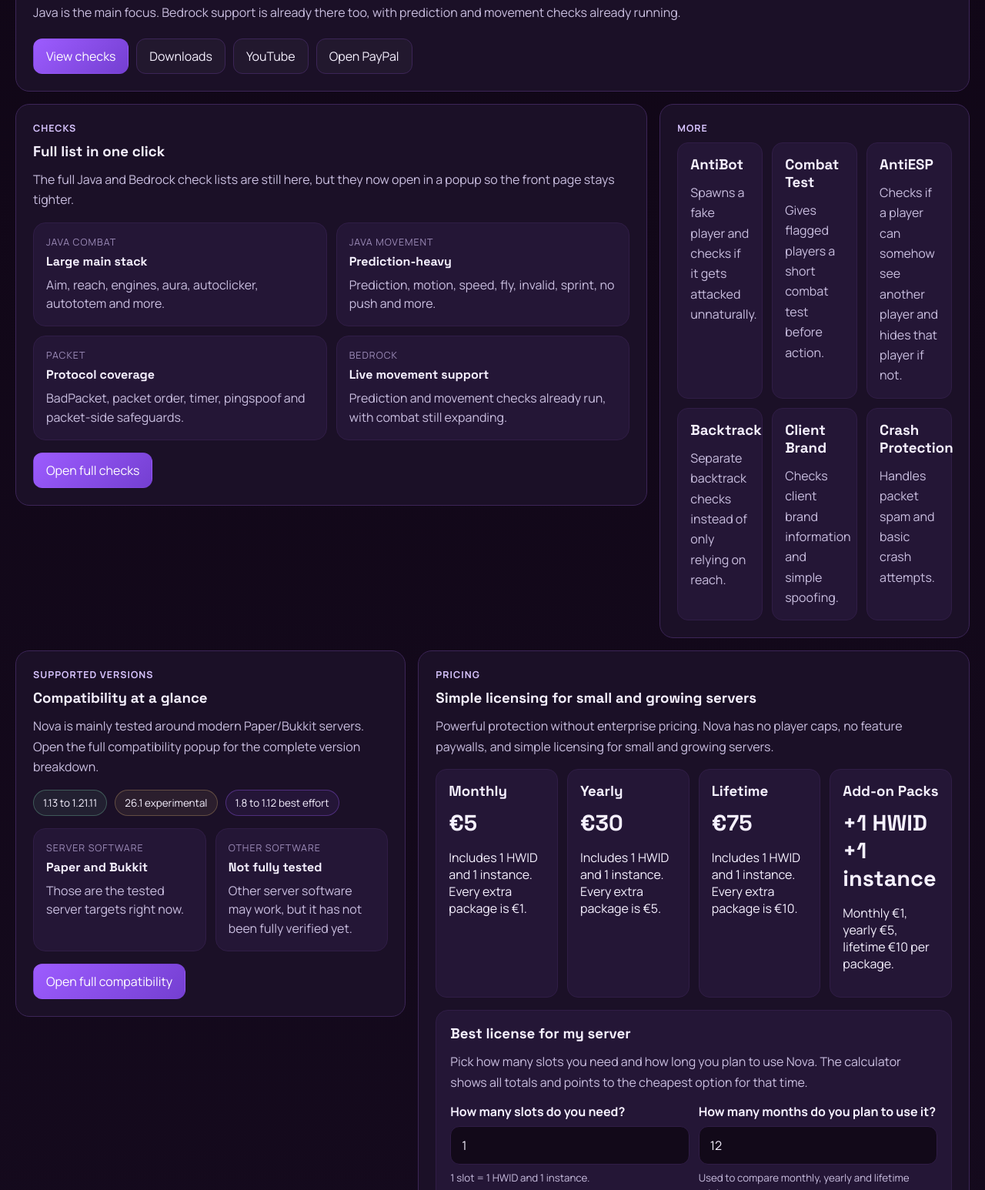
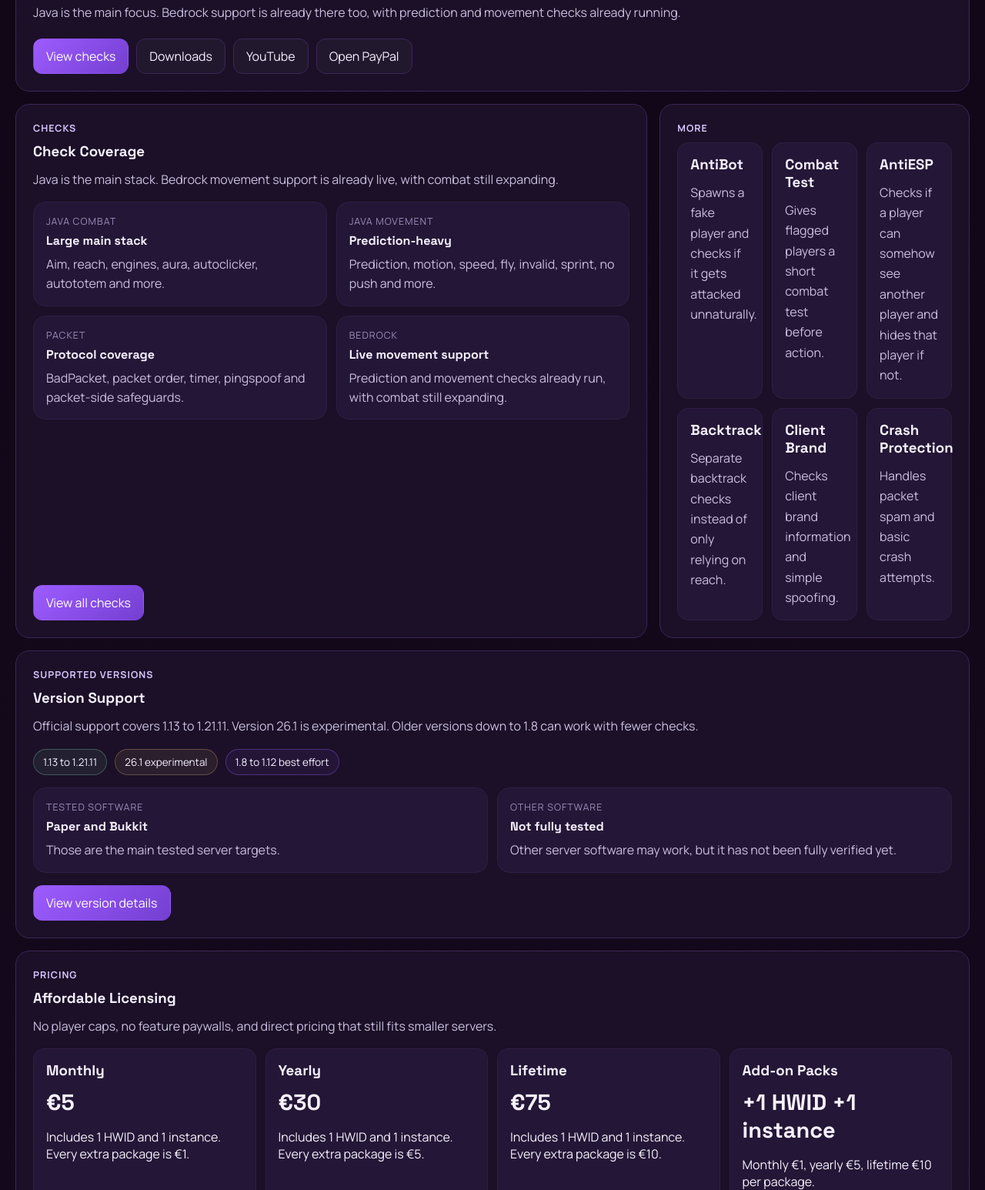
Before and after one commit to Maximus16adrianu/NovaAntiCheatRemasteredWebsite, a plain HTML site: page public/index.html in a window 1280 px wide. Shown: the part 349-1895 px from the top of the page at 77% size. Drawn offline with Linux system fonts and the light colour scheme.

Commit message:
sum update

```diff
--- a/public/data/css/site.css
+++ b/public/data/css/site.css
@@ -996,7 +996,22 @@ input[type="number"]:focus {
 @media (min-width: 1200px) {
   .landing-grid {
     grid-template-columns: repeat(12, minmax(0, 1fr));
-    align-items: start;
+    align-items: stretch;
+  }
+
+  .checks-panel,
+  .extras-panel {
+    height: 100%;
+  }
+
+  .checks-panel {
+    display: flex;
+    flex-direction: column;
+  }
+
+  .checks-panel .compact-card-actions {
+    margin-top: auto;
+    padding-top: 16px;
   }
 
   .hero-card {
@@ -1012,11 +1027,11 @@ input[type="number"]:focus {
   }
 
   #versions-card {
-    grid-column: 1 / span 5;
+    grid-column: 1 / -1;
   }
 
   #pricing-card {
-    grid-column: 6 / span 7;
+    grid-column: 1 / -1;
   }
 
   #buy-card {
--- a/public/index.html
+++ b/public/index.html
@@ -47,9 +47,9 @@
 
       <section id="checks-card" class="panel checks-panel">
         <p class="section-pill">Checks</p>
-        <h3>Full list in one click</h3>
+        <h3>Check Coverage</h3>
         <p class="section-copy">
-          The full Java and Bedrock check lists are still here, but they now open in a popup so the front page stays tighter.
+          Java is the main stack. Bedrock movement support is already live, with combat still expanding.
         </p>
         <div class="checks-preview-grid">
           <article class="preview-stat-card">
@@ -74,7 +74,7 @@
           </article>
         </div>
         <div class="compact-card-actions">
-          <button id="openChecksButton" type="button" class="button button-primary">Open full checks</button>
+          <button id="openChecksButton" type="button" class="button button-primary">View all checks</button>
         </div>
       </section>
 
@@ -110,9 +110,9 @@
 
       <section id="versions-card" class="panel info-panel versions-panel">
         <p class="section-pill">Supported Versions</p>
-        <h3>Compatibility at a glance</h3>
+        <h3>Version Support</h3>
         <p class="section-copy">
-          Nova is mainly tested around modern Paper/Bukkit servers. Open the full compatibility popup for the complete version breakdown.
+          Official support covers 1.13 to 1.21.11. Version 26.1 is experimental. Older versions down to 1.8 can work with fewer checks.
         </p>
         <div class="versions-preview-row">
           <span class="version-pill supported">1.13 to 1.21.11</span>
@@ -121,9 +121,9 @@
         </div>
         <div class="checks-preview-grid">
           <article class="preview-stat-card">
-            <span class="meta-label">Server software</span>
+            <span class="meta-label">Tested software</span>
             <strong>Paper and Bukkit</strong>
-            <p>Those are the tested server targets right now.</p>
+            <p>Those are the main tested server targets.</p>
           </article>
           <article class="preview-stat-card">
             <span class="meta-label">Other software</span>
@@ -132,15 +132,15 @@
           </article>
         </div>
         <div class="compact-card-actions">
-          <button id="openVersionsButton" type="button" class="button button-primary">Open full compatibility</button>
+          <button id="openVersionsButton" type="button" class="button button-primary">View version details</button>
         </div>
       </section>
 
       <section id="pricing-card" class="panel pricing-panel">
         <p class="section-pill">Pricing</p>
-        <h3>Simple licensing for small and growing servers</h3>
+        <h3>Affordable Licensing</h3>
         <p class="section-copy">
-          Powerful protection without enterprise pricing. Nova has no player caps, no feature paywalls, and simple licensing for small and growing servers.
+          No player caps, no feature paywalls, and direct pricing that still fits smaller servers.
         </p>
         <div class="pricing-grid">
           <article class="pricing-card">
@@ -477,7 +477,7 @@
       <div class="downloads-head">
         <div>
           <p class="section-pill">Supported Versions</p>
-          <h3>Built for modern servers first</h3>
+          <h3>Version Support</h3>
         </div>
         <button id="closeVersionsButton" type="button" class="button button-secondary">Close</button>
       </div>
@@ -485,13 +485,13 @@
       <div class="versions-hero">
         <div>
           <p class="section-copy">
-            Nova is officially tested and supported from Minecraft 1.13 to 1.21.11. Version 26.1 has already received early testing and is currently treated as experimental. Older versions down to 1.8 may work with reduced protection, but some checks are automatically disabled when they are not compatible with the server/client version.
+            Official support covers Minecraft 1.13 to 1.21.11. Version 26.1 is early-tested and experimental. Older versions down to 1.8 can work, but they may run with reduced protection when some checks are not compatible.
           </p>
         </div>
         <aside class="versions-software-card">
           <span class="meta-label">Server Software</span>
           <strong>Tested on Paper and Bukkit</strong>
-          <p>Other server software has not been fully tested yet, so modern Paper/Bukkit setups are still the main tested environment.</p>
+          <p>Other server software has not been fully tested yet, so Paper and Bukkit are still the main verified targets.</p>
         </aside>
       </div>
 
@@ -499,32 +499,32 @@
         <article class="version-band is-supported">
           <span class="version-status">Officially supported</span>
           <strong>1.13 to 1.21.11</strong>
-          <p>Primary tested range for current Java servers.</p>
+          <p>Main tested range for current Java servers.</p>
         </article>
         <article class="version-band is-experimental">
           <span class="version-status">Experimental</span>
           <strong>26.1</strong>
-          <p>Early-tested and usable, but not fully guaranteed yet.</p>
+          <p>Early-tested, usable, and still not fully guaranteed.</p>
         </article>
         <article class="version-band is-legacy">
           <span class="version-status">Legacy best effort</span>
           <strong>1.8 to 1.12</strong>
-          <p>Can work with fewer checks because incompatible checks are disabled automatically.</p>
+          <p>Can work with fewer checks when incompatible checks are disabled automatically.</p>
         </article>
       </div>
 
       <div class="versions-fact-grid">
         <article class="version-fact-card">
           <span class="meta-label">Modern target</span>
-          <p>Modern Java server versions are the main officially supported target for Nova.</p>
+          <p>Modern Java servers are the main supported target for Nova.</p>
         </article>
         <article class="version-fact-card">
           <span class="meta-label">Legacy behavior</span>
-          <p>Nova does not claim full real-server 1.8 support because that range is not the main fully tested target.</p>
+          <p>Nova does not claim full real-server 1.8 support because that range is not the main tested target.</p>
         </article>
         <article class="version-fact-card">
           <span class="meta-label">Compatibility mode</span>
-          <p>Checks that are not compatible with the current version are disabled automatically, so protection can be lighter on older setups.</p>
+          <p>Incompatible checks are disabled automatically, so protection can be lighter on older setups.</p>
         </article>
       </div>
     </div>
```
